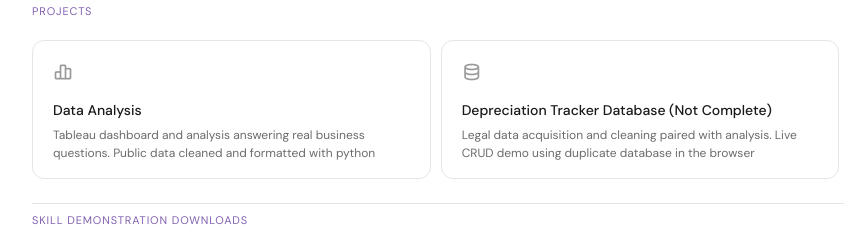
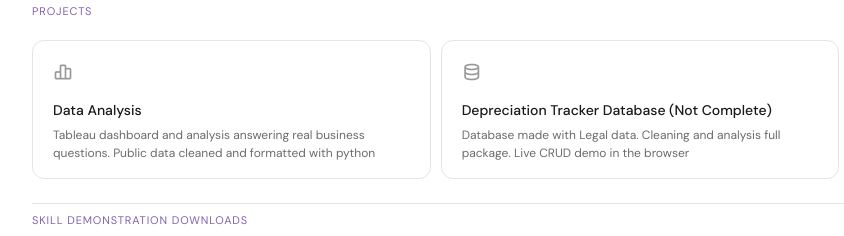
Before and after one commit to KadeDavis4/KadeDavis4.github.io, a plain HTML site: page index.html in a window 1280 px wide. Shown: the part 564-800 px from the top of the page, 0-844 px from the left. Drawn offline with Linux system fonts and the light colour scheme.

Commit message:
Update index.html

```diff
--- a/index.html
+++ b/index.html
@@ -85,7 +85,7 @@
     <a class="project-card" href="/pages/database.html">
       <div class="project-card-icon"><i class="ti ti-database" aria-hidden="true"></i></div>
       <p class="project-card-title">Depreciation Tracker Database (Not Complete)</p>
-      <p class="project-card-desc">Legal data acquisition and cleaning paired with analysis. Live CRUD demo using duplicate database in the browser</p>
+      <p class="project-card-desc">Database made with Legal data. Cleaning and analysis full package. Live CRUD demo in the browser</p>
     </a>
     <a class="project-card" href="/pages/python.html">
       <div class="project-card-icon"><i class="ti ti-code" aria-hidden="true"></i></div>
```
